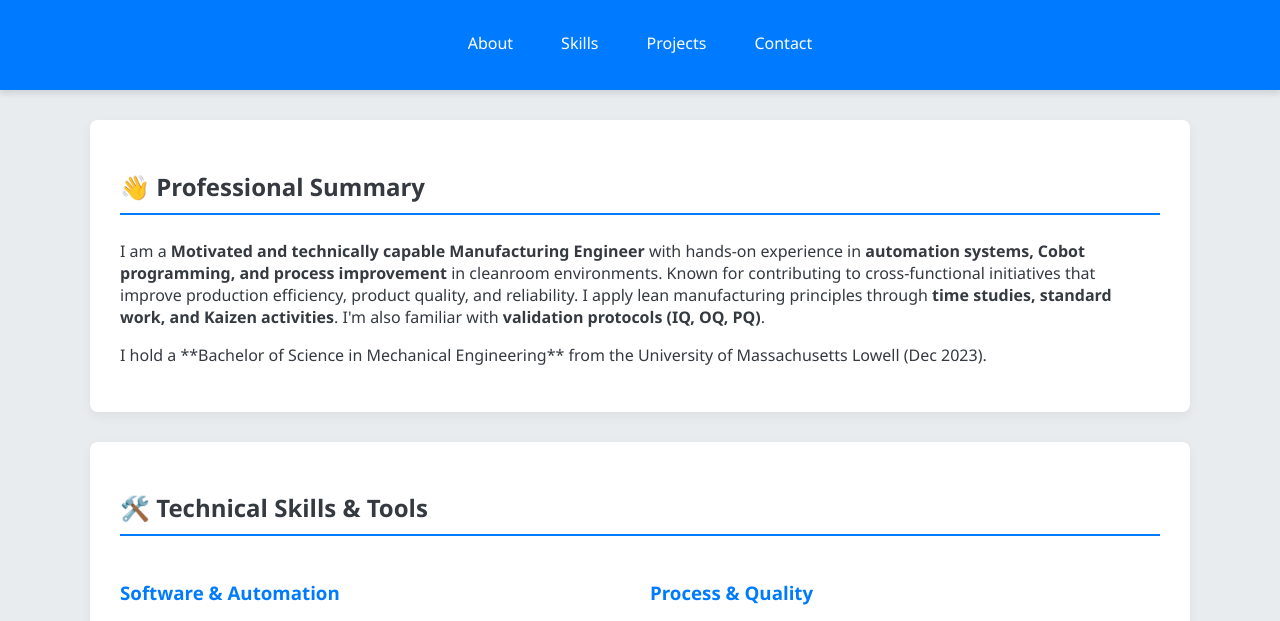
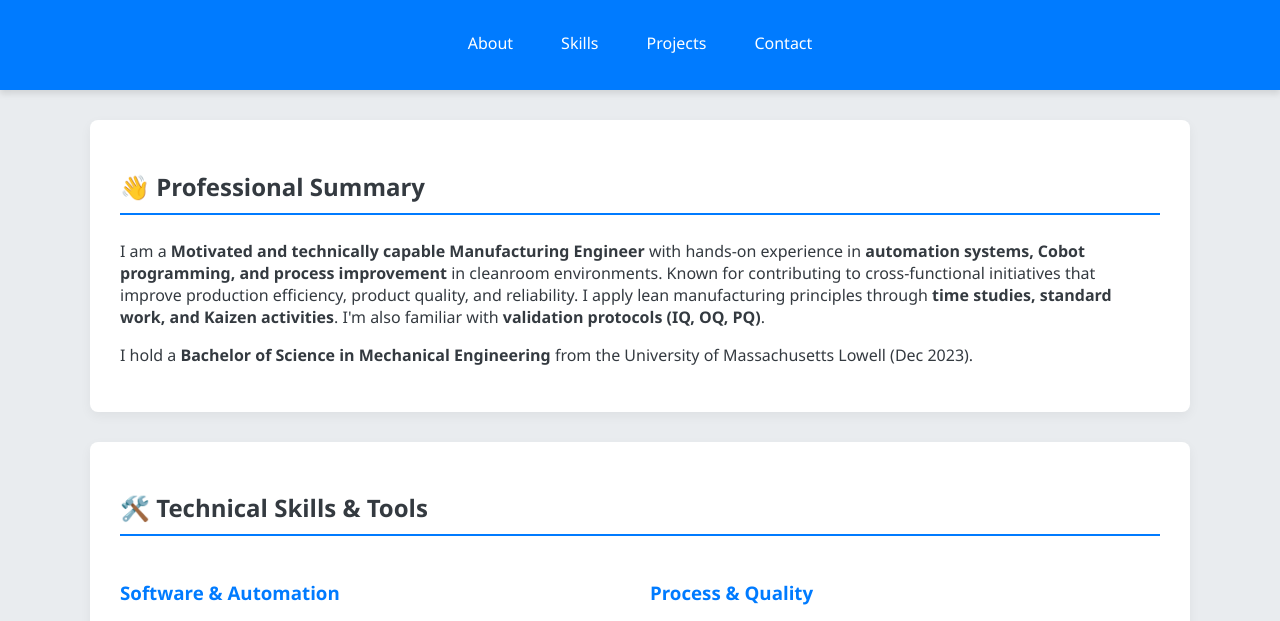
Before and after one commit to sulaimankay08/personal-portfolio-project, a plain HTML site: page index.html in a window 1280 px wide. Shown: the part 119-740 px from the top of the page. Drawn offline with Linux system fonts and the light colour scheme.

Commit message:
Update index.html

```diff
--- a/index.html
+++ b/index.html
@@ -31,7 +31,7 @@
         <section id="about">
             <h2>👋 Professional Summary</h2>
             <p>I am a <strong>Motivated and technically capable Manufacturing Engineer</strong> with hands-on experience in <strong>automation systems, Cobot programming, and process improvement</strong> in cleanroom environments. Known for contributing to cross-functional initiatives that improve production efficiency, product quality, and reliability. I apply lean manufacturing principles through <strong>time studies, standard work, and Kaizen activities</strong>. I'm also familiar with <strong>validation protocols (IQ, OQ, PQ)</strong>.</p>
-            <p>I hold a **Bachelor of Science in Mechanical Engineering** from the University of Massachusetts Lowell (Dec 2023).</p>
+            <p>I hold a <strong>Bachelor of Science in Mechanical Engineering</strong> from the University of Massachusetts Lowell (Dec 2023).</p>
             </section>
 
         <section id="skills">
```
